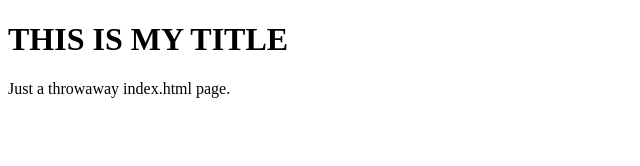
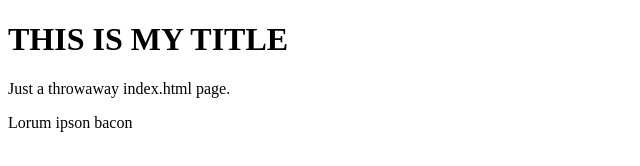
Before and after one commit to alexLarrabee/learn-github, a plain HTML site: page index.html in a window 1280 px wide. Shown: the whole page, without its empty margins (0-640 px from the left). Drawn offline with Linux system fonts and the light colour scheme.

Commit message:
changed index.html4

```diff
--- a/index.html
+++ b/index.html
@@ -6,5 +6,6 @@
   <body>
     <h1>THIS IS MY TITLE</h1>
     <p>Just a throwaway index.html page.</p>
+    <p>Lorum ipson bacon</p>
   </body>
 </html>
```
